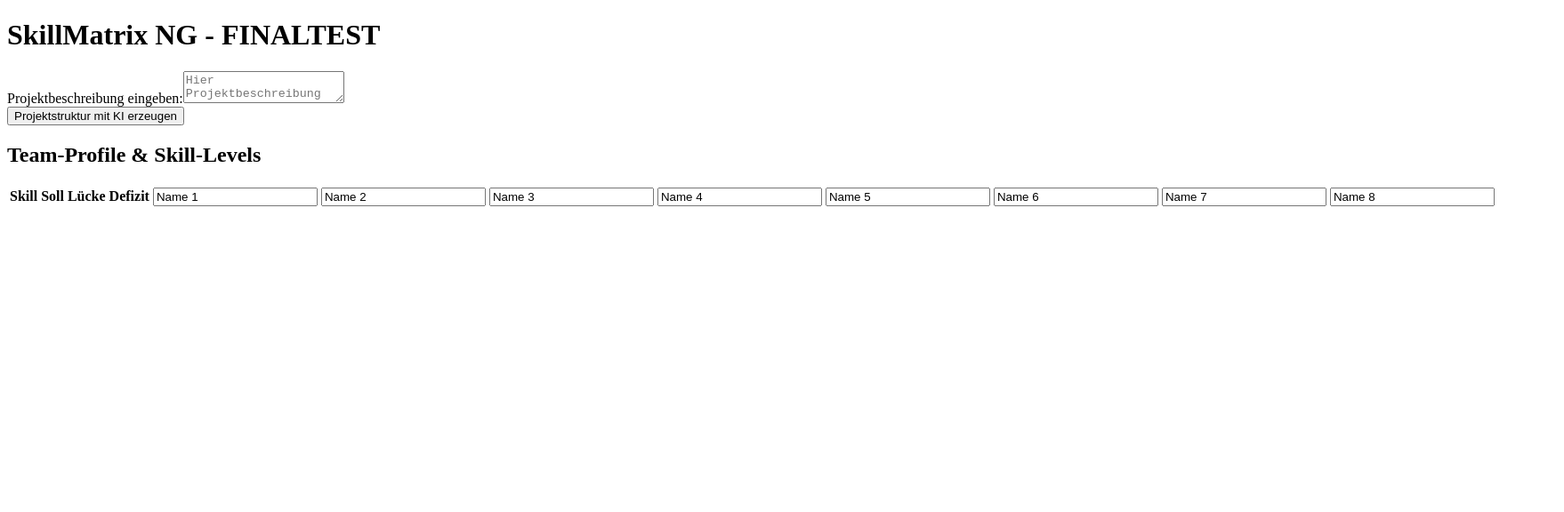
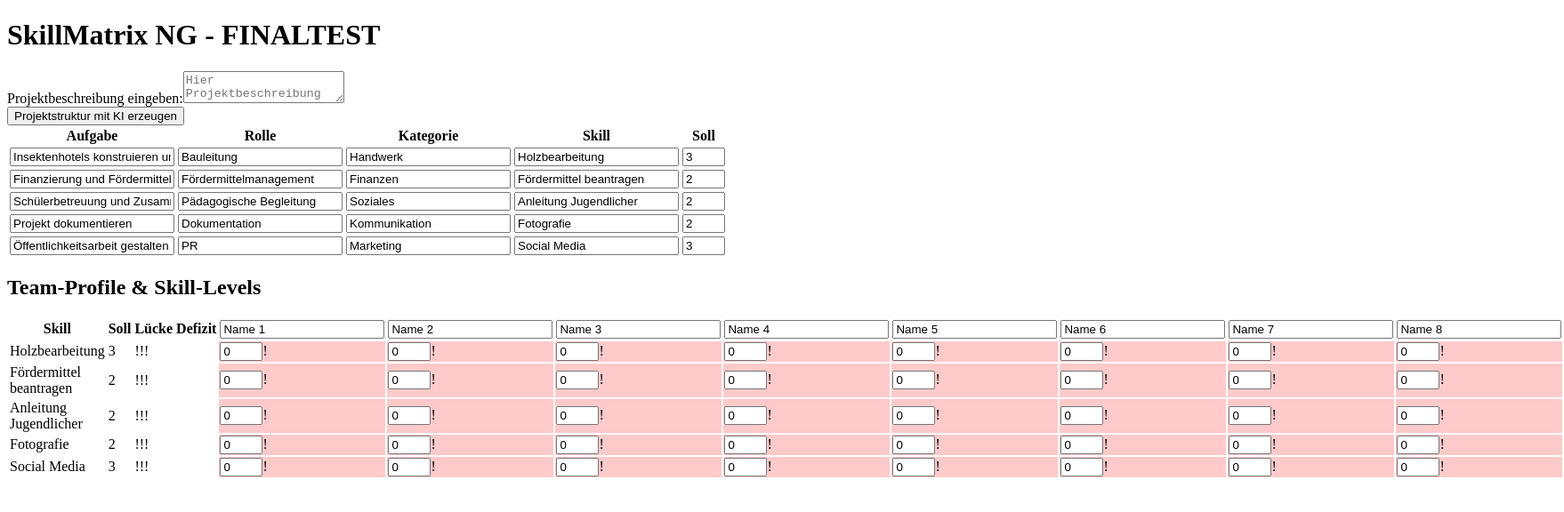
Before and after one commit to 30Leo56/SkillMatrix_MARS, a React (Create React App) app: page / in a window 1280 px wide. Shown: the top 576 px of the page at 89% size, 1758 px wide, since content can reach past the window. Built offline with nearby package versions, Linux system fonts and the light colour scheme.

Commit message:
Update App.jsx

```diff
--- a/src/App.jsx
+++ b/src/App.jsx
@@ -1,7 +1,44 @@
 import { useState } from "react";
 import * as XLSX from "xlsx";
 
-const initialRows = [];
+const initialRows = [
+  {
+    aufgabe: "Insektenhotels konstruieren und aufstellen",
+    rolle: "Bauleitung",
+    kategorie: "Handwerk",
+    skill: "Holzbearbeitung",
+    soll: 3
+  },
+  {
+    aufgabe: "Finanzierung und Fördermittel organisieren",
+    rolle: "Fördermittelmanagement",
+    kategorie: "Finanzen",
+    skill: "Fördermittel beantragen",
+    soll: 2
+  },
+  {
+    aufgabe: "Schülerbetreuung und Zusammenarbeit koordinieren",
+    rolle: "Pädagogische Begleitung",
+    kategorie: "Soziales",
+    skill: "Anleitung Jugendlicher",
+    soll: 2
+  },
+  {
+    aufgabe: "Projekt dokumentieren",
+    rolle: "Dokumentation",
+    kategorie: "Kommunikation",
+    skill: "Fotografie",
+    soll: 2
+  },
+  {
+    aufgabe: "Öffentlichkeitsarbeit gestalten",
+    rolle: "PR",
+    kategorie: "Marketing",
+    skill: "Social Media",
+    soll: 3
+  }
+];
+
 const initialTeamMembers = [
   "Name 1", "Name 2", "Name 3", "Name 4",
   "Name 5", "Name 6", "Name 7", "Name 8"
```
